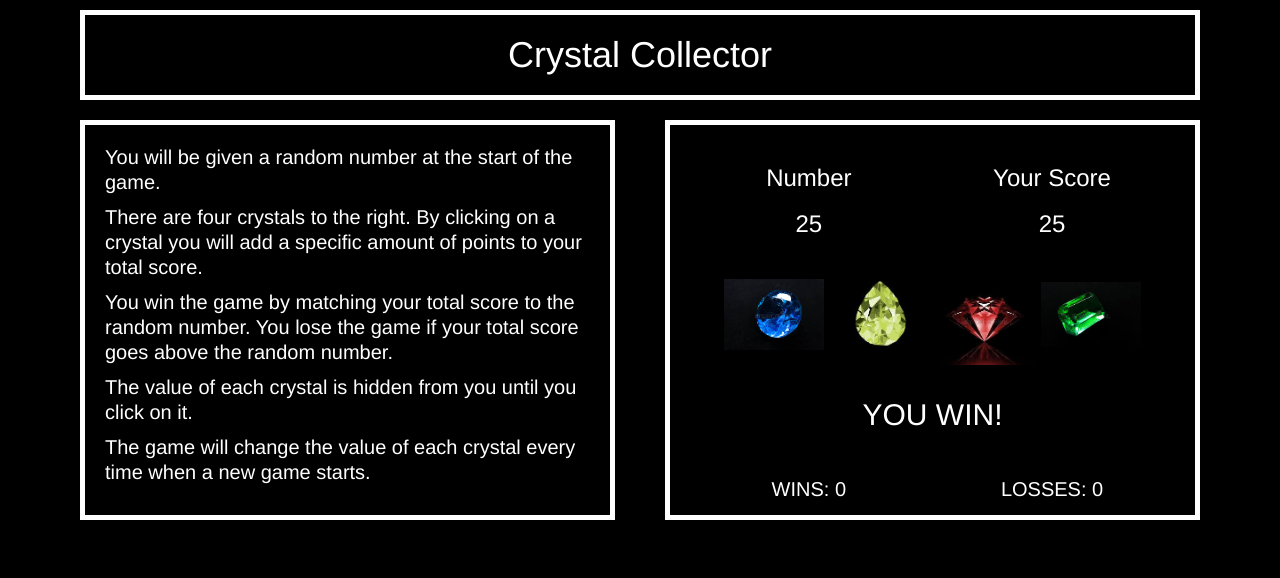
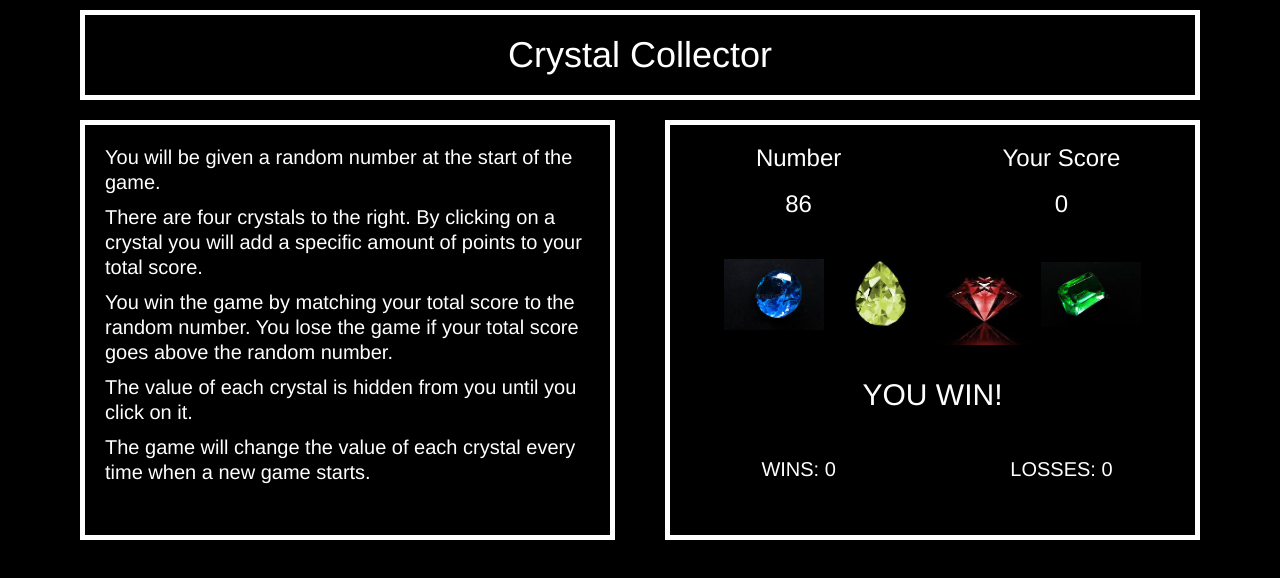
Before and after one commit to mun5424/CrystalCollector, a plain HTML site: page index.html in a window 1280 px wide. Drawn offline with nearby package versions, Linux system fonts and the light colour scheme.

Commit message:
jquery updates

```diff
--- a/assets/css/style.css
+++ b/assets/css/style.css
@@ -23,14 +23,22 @@ h3 {
 .container-scorebox{
     display: block;
 }
+
 #description, #game {
     border: 5px solid white;
     color: white;
     line-height: 25px;
     margin: 10px;
-    height: 400px;
+    height: 420px;
+    display: block;
+}
+
+#description {
     padding: 20px;
-    display: block;
+}
+
+#game {
+
 }
 
 .score-box {
--- a/assets/javascript/game.js
+++ b/assets/javascript/game.js
@@ -2,13 +2,31 @@ var startgame = 0;
 
 
 $(document).ready(function(){
+    var wins = 0;
+    var losses = 0;
+    var compScore = 0;
+    var myScore = 0;
+
+
+    startGame = function() {
+        $(".crystal").each(function() {
+            var randCrytal = Math.floor((Math.random() * 12) + 1);
+               $(this).attr("value", randCrytal);
+         });
+         compScore = Math.floor((Math.random() * 102) + 19);
+
+         $("#computer-score").text(compScore);
+         $("#my-score").text(0);
+
+    }
 
     $(".crystal").on("click", function() {
-
-        var crystal = $("<div>");
-        crystal.
-        $("#display").append(fridgeMagnet);
+        var crystal = $(this);
+        alert(crystal.attr("value"));
 
       });
 
+
+    startGame();
+
 });
--- a/index.html
+++ b/index.html
@@ -46,28 +46,28 @@
                 <div id="game">
                     <div class="container-scorebox">
                         <div class="scoreboxes">
-                            <div class="score-box" id="computer-score">
+                            <div class="score-box" >
                                 <h3> Number
                                     <h3>
-                                        <p>25</p>
+                                        <p id="computer-score">25</p>
                             </div>
-                            <div class="score-box" id="my-score">
+                            <div class="score-box" >
                                 <h3> Your Score
                                     <h3>
-                                        <p>25</p>
+                                        <p id="my-score">25</p>
                             </div>
                         </div>
                         <div class="crystals">
-                            <div class="crystal" id="blue">
+                            <div class="crystal" id="blue" value="0">
                                 <img src="assets/images/bluecrystal.jpg">
                             </div>
-                            <div class="crystal" id="yellow">
+                            <div class="crystal" id="yellow" value="0">
                                 <img src="assets/images/yellowcrystal.jpg">
                             </div>
-                            <div class="crystal" id="red">
+                            <div class="crystal" id="red" value="0">
                                 <img src="assets/images/redcrystal.jpg">
                             </div>
-                            <div class="crystal" id="green">
+                            <div class="crystal" id="green" value="0">
                                 <img src="assets/images/greencrystal.jpg">
                             </div>
                         </div>
```
